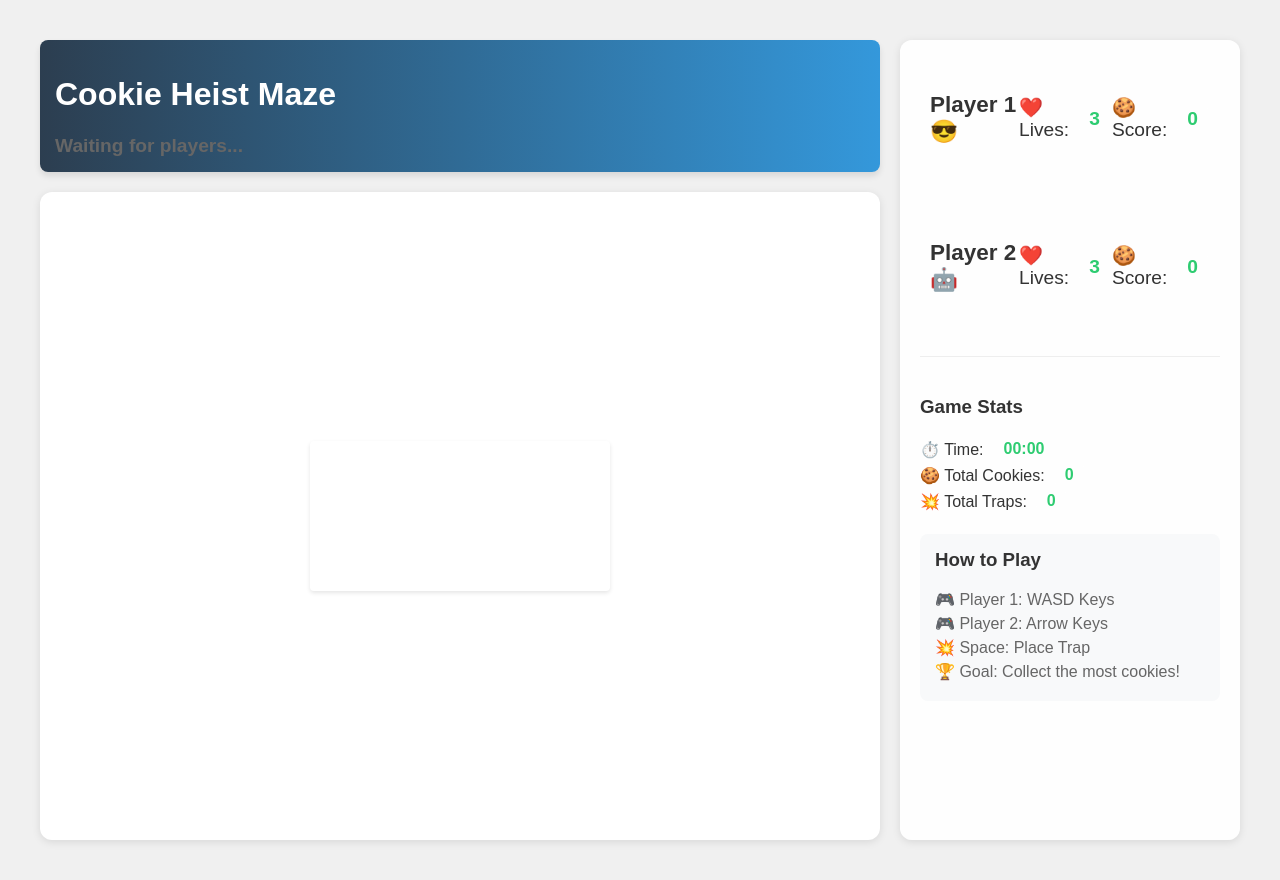
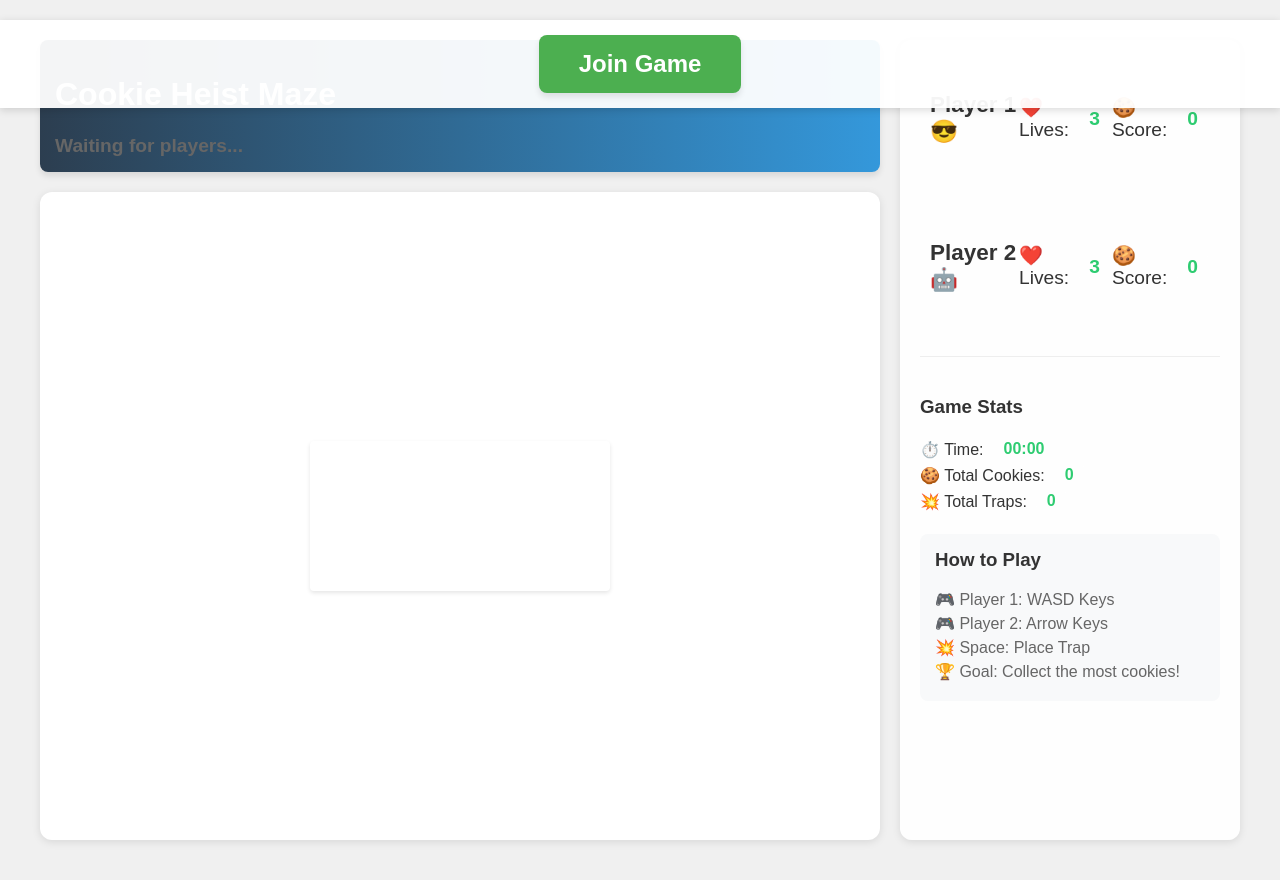
Before and after one commit to adamskrodzki/spinwheel, a website: page public/maze/viewer.html in a window 1280 px wide. Drawn offline with nearby package versions, Linux system fonts and the light colour scheme; no server answers.

Commit message:
reintroducing join section

```diff
--- a/public/maze/viewer.html
+++ b/public/maze/viewer.html
@@ -58,6 +58,38 @@
       background: #f8f9fa;
       border-radius: 8px;
     }
+
+    .join-section {
+      text-align: center;
+      padding: 15px 0;
+      background: rgba(255, 255, 255, 0.95);
+      position: fixed;
+      top: 0;
+      left: 0;
+      right: 0;
+      z-index: 100;
+      box-shadow: 0 2px 8px rgba(0, 0, 0, 0.15);
+    }
+
+    .join-button {
+      display: inline-block;
+      padding: 15px 40px;
+      font-size: 24px;
+      font-weight: bold;
+      text-decoration: none;
+      color: white;
+      background-color: #4CAF50;
+      border-radius: 8px;
+      box-shadow: 0 4px 6px rgba(0, 0, 0, 0.1);
+      transition: all 0.3s ease;
+      gap: 20px;
+     }
+
+     .join-button:hover {
+       background-color: #45a049;
+       transform: translateY(-2px);
+       box-shadow: 0 6px 8px rgba(0, 0, 0, 0.15);
+     }
    </style>
  </head>
  <body>
@@ -67,6 +99,9 @@
        <div class="game-header">
         <h1>Cookie Heist Maze</h1>
         <div id="game-status">Waiting for players...</div>
+        <div id="join-section" class="join-section">
+          <a href="#" id="join-button" class="join-button">Join Game</a>
+        </div>
       </div>
       <div class="canvas-container">
         <canvas id="maze-container"></canvas>
@@ -150,6 +185,12 @@
       }
 
       updateUI();
+    });
+
+    document.getElementById('join-button').addEventListener('click', (e) => {
+      e.preventDefault();
+      const playerUrl = `/maze/player/${gameId}`;
+      window.open(playerUrl, '_blank');
     });
 
     function updateUI() {
```
Lines whose indentation alone changed are shown as unchanged.
